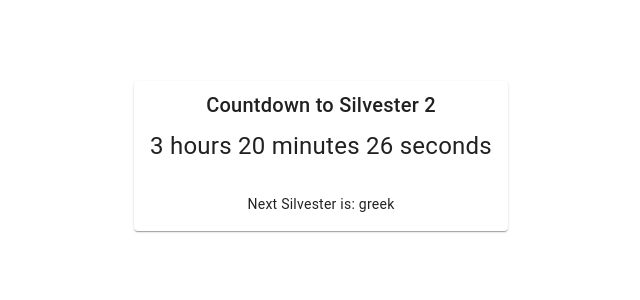
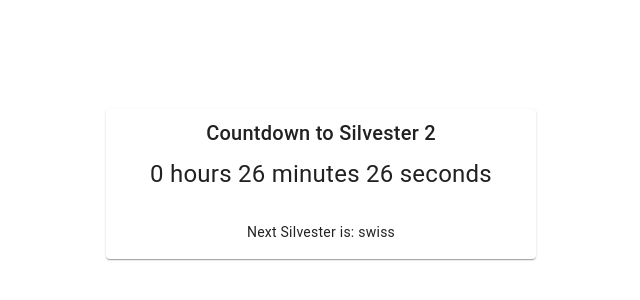
Before and after one commit to manu-brighter/jogge-di-balla-website, a Vue app: page / in a window 1280 px wide. Shown: the part 244-544 px from the top of the page, without its empty margins (319-959 px from the left). Built offline with nearby package versions, Linux system fonts and the light colour scheme.

Commit message:
added Happy Time Countdown

```diff
--- a/src/components/Countdown.vue
+++ b/src/components/Countdown.vue
@@ -28,14 +28,14 @@
     components: {
 
     },
-    setup() {
+    setup(props, context) {
         // Current date
         const currentDate = new Date();
 
         // Tomorrow's date at 00:00:00
         const swissCountdownDate = new Date();
         swissCountdownDate.setDate(currentDate.getDate());
-        swissCountdownDate.setHours(16, 0, 1, 0); // set silvester time here
+        swissCountdownDate.setHours(12, 6, 1, 0); // set silvester time here
 
         // One hour before
         const greekCountdownDate = new Date();
@@ -55,11 +55,16 @@
             const hours = Math.floor((difference % (1000 * 60 * 60 * 24)) / (1000 * 60 * 60))
             const minutes = Math.floor((difference % (1000 * 60 * 60)) / (1000 * 60))
             const seconds = Math.floor((difference % (1000 * 60)) / 1000)
+            if (hours === 0 && minutes === 0 && seconds === 0){
+                context.emit('start-countdown', true);
+            }
             return { hours, minutes, seconds }
         }
 
         function changeNextSilvester(newName) {
-            nextSilvesterName.value = newName;
+            if (nextSilvesterName.value !== newName){
+                nextSilvesterName.value = newName;
+            }
         }
 
 
--- /dev/null
+++ b/src/components/HappyTimeCountdown.vue
@@ -0,0 +1,63 @@
+<template>
+    <v-container>
+        <v-row justify="center">
+            <v-col cols="12" sm="6" md="4">
+                <v-card v-if="startCountdown">
+                    <v-card-title class="text-center">Happy Time</v-card-title>
+                    <v-card-text class="text-center">
+                        <div class="countdown">
+                            <span>{{ minutes }}</span> : <span>{{ seconds }}</span>
+                        </div>
+                    </v-card-text>
+                </v-card>
+            </v-col>
+        </v-row>
+    </v-container>
+</template>
+
+<script>
+import { defineComponent, ref, watchEffect } from 'vue';
+
+export default defineComponent({
+    props: {
+        startCountdown: {
+            type: Boolean,
+            default: false
+        }
+    },
+    components: {
+
+    },
+    setup(props) {
+        const minutes = ref(15);
+        const seconds = ref(0);
+
+        watchEffect(() => {
+            if (props.startCountdown) {
+                const interval = setInterval(() => {
+                    if (seconds.value === 0) {
+                        if (minutes.value === 0) {
+                            clearInterval(interval);
+                            // Countdown finished
+                        } else {
+                            minutes.value--;
+                            seconds.value = 59;
+                        }
+                    } else {
+                        seconds.value--;
+                    }
+                }, 1000);
+                return () => clearInterval(interval);
+            }
+        });
+
+        return { minutes, seconds };
+    }
+});
+</script>
+
+<style scoped>
+.countdown {
+    font-size: 24px;
+}
+</style>
--- a/src/components/Silvester2Timer.vue
+++ b/src/components/Silvester2Timer.vue
@@ -2,22 +2,36 @@
     <v-container>
         <v-row>
             <v-col cols="12">
-                <Countdown />
+                <HappyTimeCountdown :startCountdown="startCountdown" />
+            </v-col>
+            <v-col cols="12">
+                <Countdown @start-countdown="handleStartCountdown" />
             </v-col>
         </v-row>
     </v-container>
 </template>
 
 <script>
-import { defineComponent } from 'vue'
+import { defineComponent, ref } from 'vue'
 import Countdown from "@/components/Countdown.vue";
+import HappyTimeCountdown from "@/components/HappyTimeCountdown.vue";
 
 export default defineComponent({
     components: {
+        HappyTimeCountdown,
         Countdown
+    },
 
+    setup() {
+        const startCountdown = ref(false);
+        return { startCountdown };
     },
-    // Your component's logic goes here
+    methods: {
+        // Event handler for the 'button-clicked' event
+        handleStartCountdown(bool) {
+            this.startCountdown = bool;
+        }
+    }
 })
 </script>
 
```
